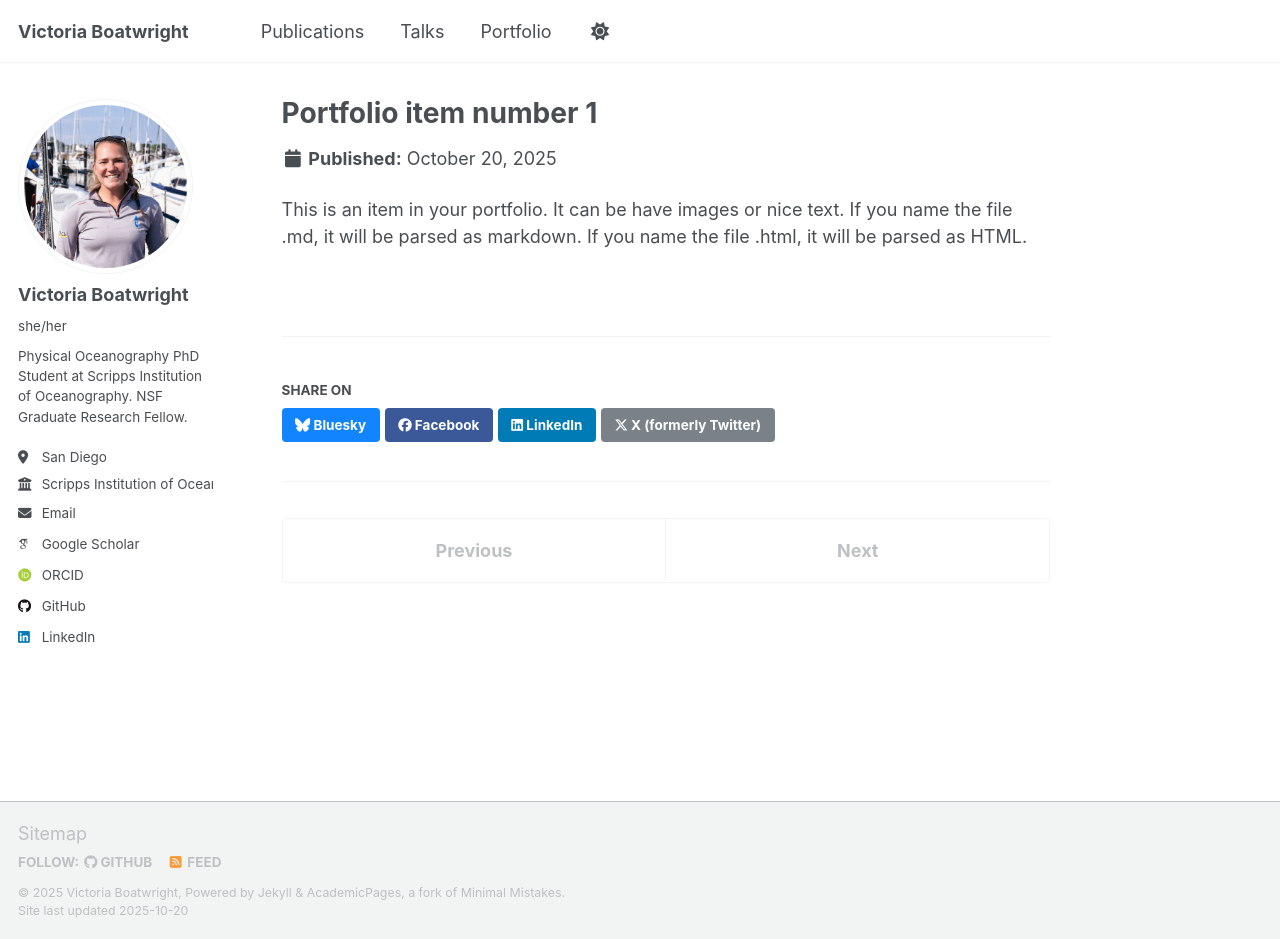
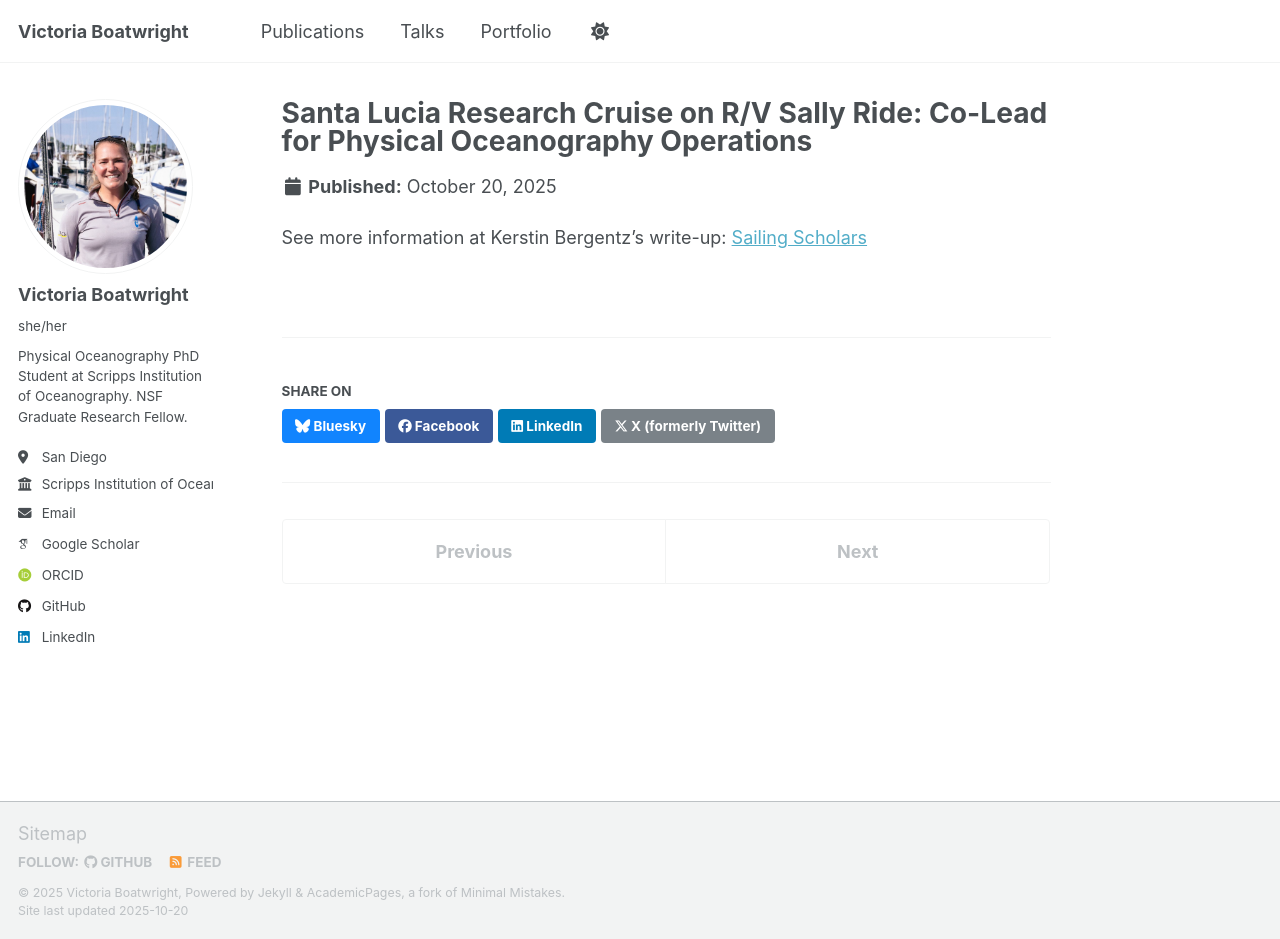
Before and after one commit to victoria-boatwright/victoria-boatwright.github.io, a Jekyll site: the page built from _portfolio/portfolio-1.md, in a window 1280 px wide and 939 px high. Built offline with Jekyll 4.4.1, drawn with Linux system fonts in a browser that asks for light colours; some web fonts are replaced; a script that is not in the unit is left out.

Commit message:
Update portfolio-1.md to be about the research cruise

```diff
--- a/_portfolio/portfolio-1.md
+++ b/_portfolio/portfolio-1.md
@@ -1,7 +1,7 @@
 ---
-title: "Portfolio item number 1"
-excerpt: "Short description of portfolio item number 1<br/><img src='/images/500x300.png'>"
+title: "Santa Lucia Research Cruise on R/V Sally Ride: Co-Lead for Physical Oceanography Operations"
+excerpt: "11-day research expedition on R/V Sally Ride investigating bottom-up drivers of productivity at the Santa Lucia Escarpment "
 collection: portfolio
 ---
 
-This is an item in your portfolio. It can be have images or nice text. If you name the file .md, it will be parsed as markdown. If you name the file .html, it will be parsed as HTML.
+See more information at Kerstin Bergentz's write-up: [Sailing Scholars](https://scripps.ucsd.edu/news/sailing-scholars)
```
